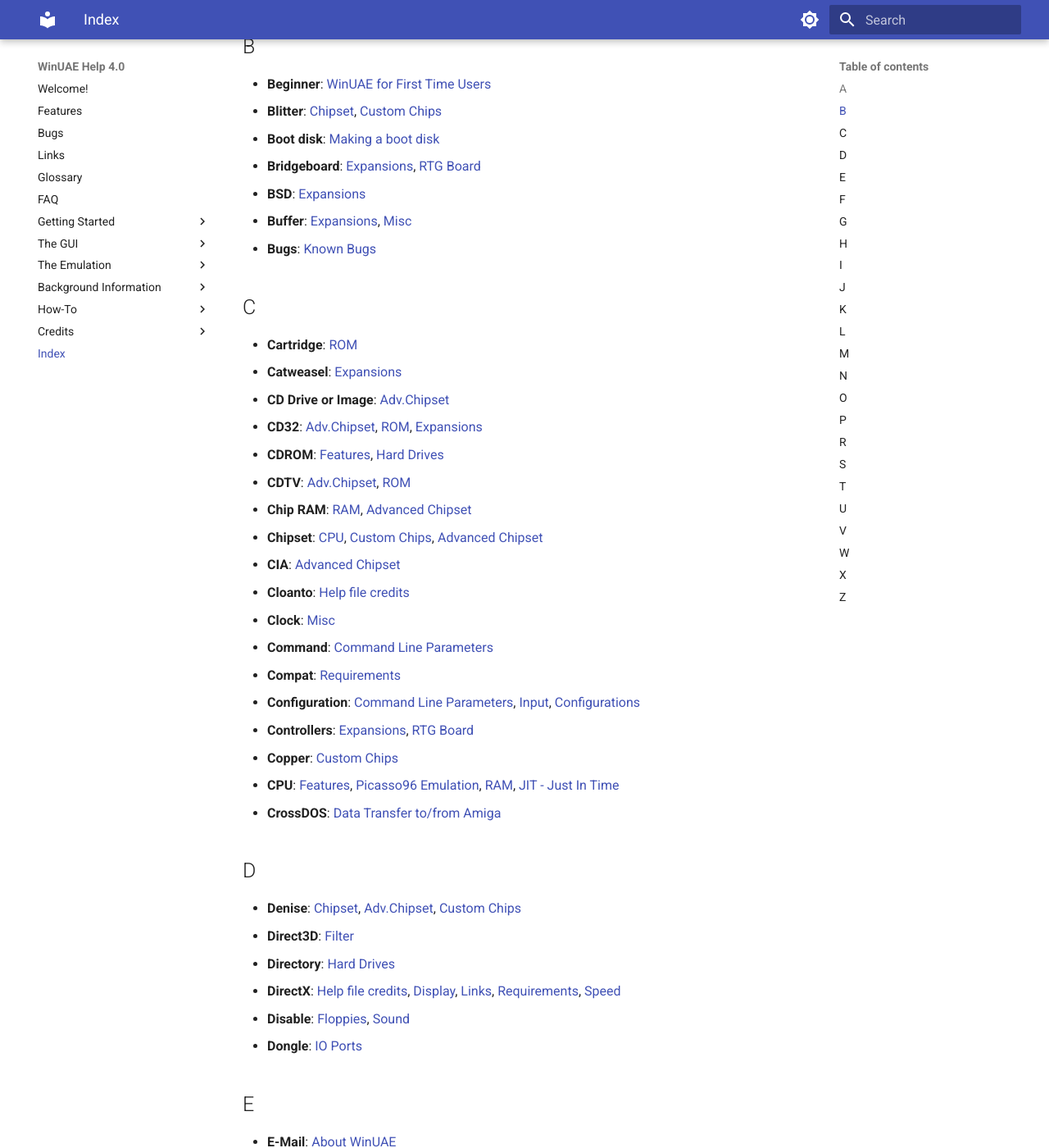
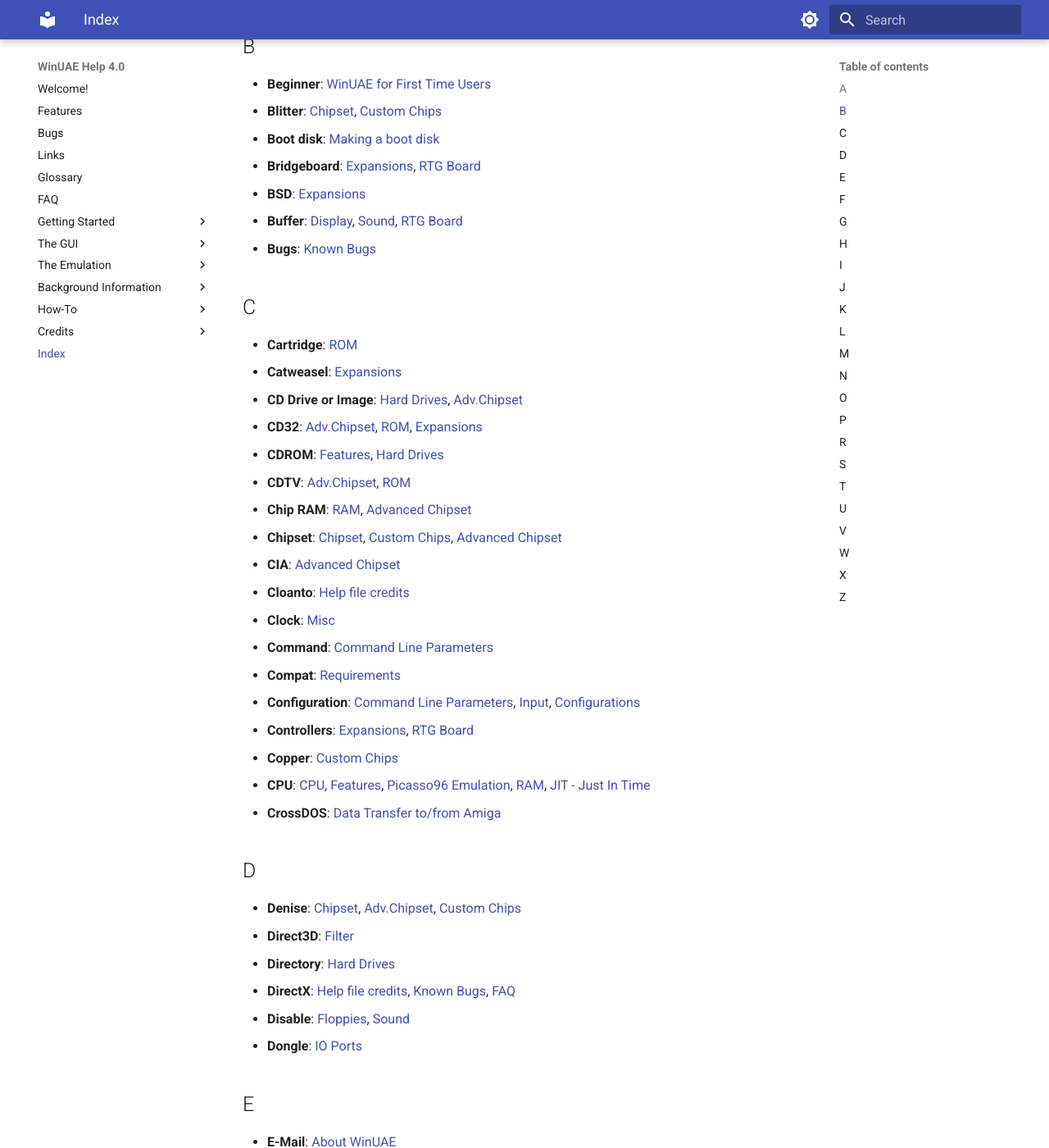
Before and after one commit to vware/winuaehelp, an MkDocs documentation site: the page built from docs/keywords.md, in a window 1280 px wide and 1400 px high, scrolled down 728 px. Shown: the whole window at 82% size. Built offline with MkDocs 1.6.1 and Material for MkDocs 9.7.7, drawn with Linux system fonts in a browser that asks for light colours; some of the changed text lies outside the part shown.

Commit message:
Fix outdated keyword index entries

```diff
--- a/docs/keywords.md
+++ b/docs/keywords.md
@@ -25,19 +25,19 @@
 - **Boot disk**: [Making a boot disk](howto/bootdisk.md)
 - **Bridgeboard**: [Expansions](gui/expansions.md), [RTG Board](gui/rtgboard.md)
 - **BSD**: [Expansions](gui/expansions.md)
-- **Buffer**: [Expansions](gui/display.md), [Misc](gui/expansions.md)
+- **Buffer**: [Display](gui/display.md), [Sound](gui/sound.md), [RTG Board](gui/rtgboard.md)
 - **Bugs**: [Known Bugs](bugs.md)
 
 ## C
 
 - **Cartridge**: [ROM](gui/rom.md)
 - **Catweasel**: [Expansions](gui/expansions.md)
-- **CD Drive or Image**: [Adv.Chipset](gui/harddrives.md)
+- **CD Drive or Image**: [Hard Drives](gui/harddrives.md), [Adv.Chipset](gui/advchipset.md)
 - **CD32**: [Adv.Chipset](gui/advchipset.md), [ROM](gui/rom.md), [Expansions](gui/expansions.md)
 - **CDROM**: [Features](features.md), [Hard Drives](gui/harddrives.md)
 - **CDTV**: [Adv.Chipset](gui/advchipset.md), [ROM](gui/rom.md)
 - **Chip RAM**: [RAM](gui/ram.md), [Advanced Chipset](gui/advchipset.md)
-- **Chipset**: [CPU](gui/chipset.md), [Custom Chips](gui/cpu.md), [Advanced Chipset](background/custchips.md)
+- **Chipset**: [Chipset](gui/chipset.md), [Custom Chips](background/custchips.md), [Advanced Chipset](gui/advchipset.md)
 - **CIA**: [Advanced Chipset](gui/advchipset.md)
 - **Cloanto**: [Help file credits](credits/about.md)
 - **Clock**: [Misc](gui/misc.md)
@@ -54,7 +54,7 @@
 - **Denise**: [Chipset](gui/chipset.md), [Adv.Chipset](gui/advchipset.md), [Custom Chips](background/custchips.md)
 - **Direct3D**: [Filter](gui/filter.md)
 - **Directory**: [Hard Drives](gui/harddrives.md)
-- **DirectX**: [Help file credits](credits/about.md), [Display](gui/display.md), [Links](links.md), [Requirements](started/require.md), [Speed](emulation/speed.md)
+- **DirectX**: [Help file credits](credits/about.md), [Known Bugs](bugs.md), [FAQ](faq.md)
 - **Disable**: [Floppies](gui/floppies.md), [Sound](gui/sound.md)
 - **Dongle**: [IO Ports](gui/ports.md)
 
```
Also changed, not shown: other parts of docs/keywords.md (+3 -6 lines).
